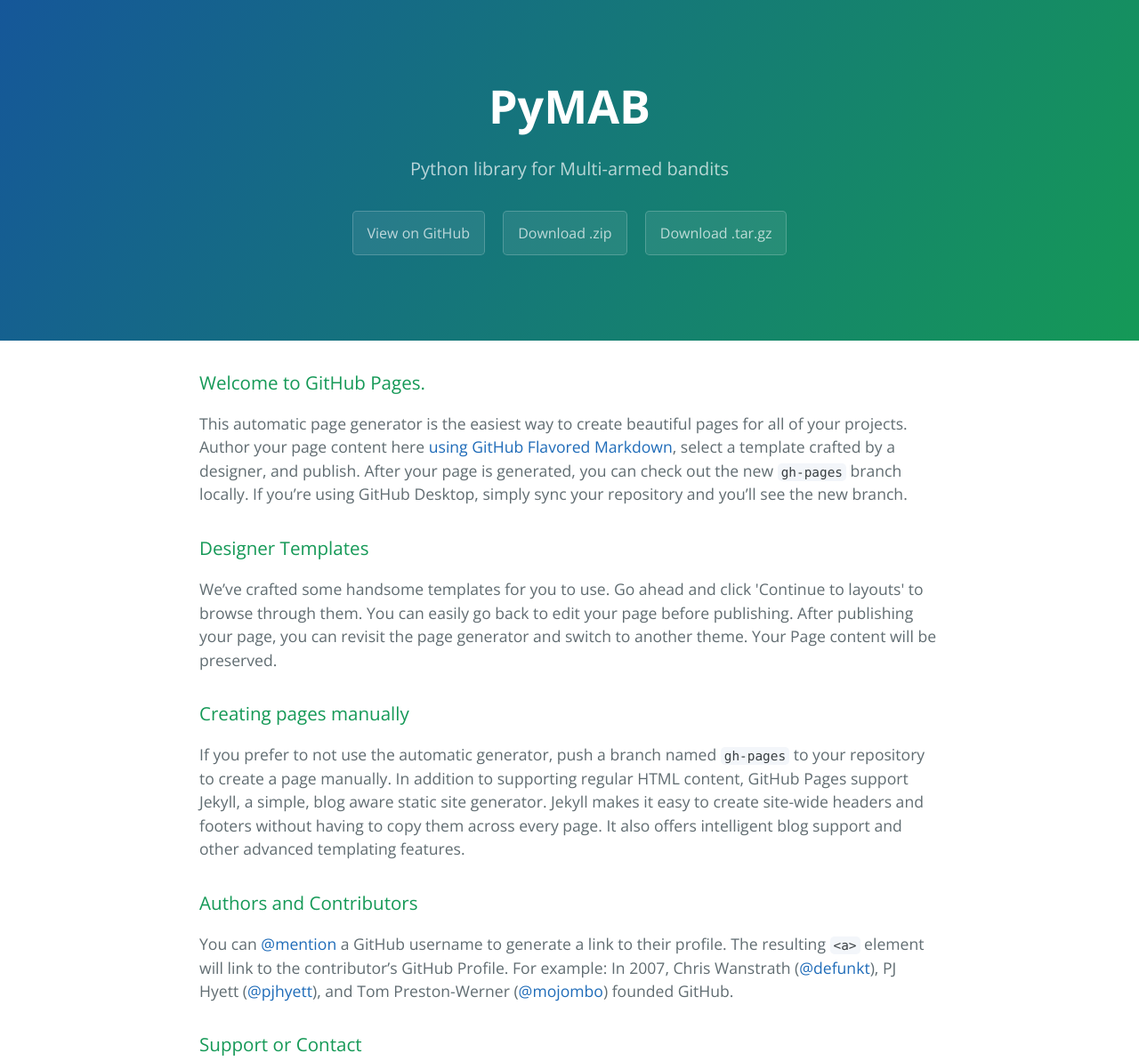
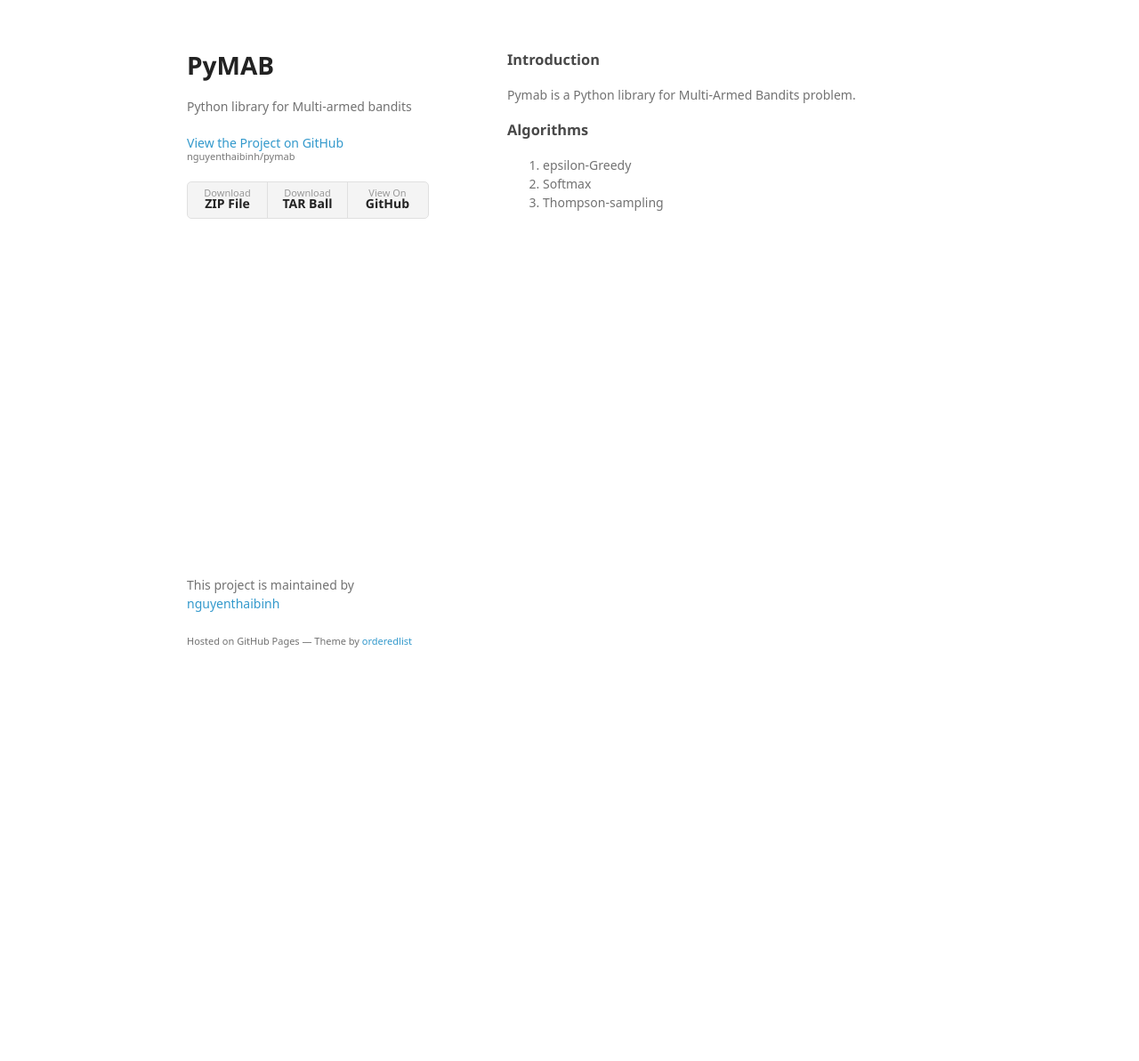
Before and after one commit to nguyenthaibinh/PyMab, a plain HTML site: page index.html in a window 1280 px wide. Shown: the top 1193 px of the page at 89% size. After the commit the page ends 800 px from the top, so only its background shows below. Drawn offline with nearby package versions, Linux system fonts and the light colour scheme; a web font is replaced by a local one.

Commit message:
Create gh-pages branch via GitHub

```diff
--- a/index.html
+++ b/index.html
@@ -1,57 +1,53 @@
-<!DOCTYPE html>
-<html lang="en-us">
+<!doctype html>
+<html>
   <head>
-    <meta charset="UTF-8">
+    <meta charset="utf-8">
+    <meta http-equiv="X-UA-Compatible" content="chrome=1">
     <title>PyMAB by nguyenthaibinh</title>
-    <meta name="viewport" content="width=device-width, initial-scale=1">
-    <link rel="stylesheet" type="text/css" href="stylesheets/normalize.css" media="screen">
-    <link href='https://fonts.googleapis.com/css?family=Open+Sans:400,700' rel='stylesheet' type='text/css'>
-    <link rel="stylesheet" type="text/css" href="stylesheets/stylesheet.css" media="screen">
-    <link rel="stylesheet" type="text/css" href="stylesheets/github-light.css" media="screen">
+
+    <link rel="stylesheet" href="stylesheets/styles.css">
+    <link rel="stylesheet" href="stylesheets/github-light.css">
+    <meta name="viewport" content="width=device-width">
+    <!--[if lt IE 9]>
+    <script src="//html5shiv.googlecode.com/svn/trunk/html5.js"></script>
+    <![endif]-->
   </head>
   <body>
-    <section class="page-header">
-      <h1 class="project-name">PyMAB</h1>
-      <h2 class="project-tagline">Python library for Multi-armed bandits</h2>
-      <a href="https://github.com/nguyenthaibinh/pymab" class="btn">View on GitHub</a>
-      <a href="https://github.com/nguyenthaibinh/pymab/zipball/master" class="btn">Download .zip</a>
-      <a href="https://github.com/nguyenthaibinh/pymab/tarball/master" class="btn">Download .tar.gz</a>
-    </section>
+    <div class="wrapper">
+      <header>
+        <h1>PyMAB</h1>
+        <p>Python library for Multi-armed bandits</p>
 
-    <section class="main-content">
-      <h3>
-<a id="welcome-to-github-pages" class="anchor" href="#welcome-to-github-pages" aria-hidden="true"><span class="octicon octicon-link"></span></a>Welcome to GitHub Pages.</h3>
+        <p class="view"><a href="https://github.com/nguyenthaibinh/pymab">View the Project on GitHub <small>nguyenthaibinh/pymab</small></a></p>
 
-<p>This automatic page generator is the easiest way to create beautiful pages for all of your projects. Author your page content here <a href="https://guides.github.com/features/mastering-markdown/">using GitHub Flavored Markdown</a>, select a template crafted by a designer, and publish. After your page is generated, you can check out the new <code>gh-pages</code> branch locally. If you’re using GitHub Desktop, simply sync your repository and you’ll see the new branch.</p>
+
+        <ul>
+          <li><a href="https://github.com/nguyenthaibinh/pymab/zipball/master">Download <strong>ZIP File</strong></a></li>
+          <li><a href="https://github.com/nguyenthaibinh/pymab/tarball/master">Download <strong>TAR Ball</strong></a></li>
+          <li><a href="https://github.com/nguyenthaibinh/pymab">View On <strong>GitHub</strong></a></li>
+        </ul>
+      </header>
+      <section>
+        <h3>
+<a id="introduction" class="anchor" href="#introduction" aria-hidden="true"><span class="octicon octicon-link"></span></a>Introduction</h3>
+
+<p>Pymab is a Python library for Multi-Armed Bandits problem.</p>
 
 <h3>
-<a id="designer-templates" class="anchor" href="#designer-templates" aria-hidden="true"><span class="octicon octicon-link"></span></a>Designer Templates</h3>
+<a id="algorithms" class="anchor" href="#algorithms" aria-hidden="true"><span class="octicon octicon-link"></span></a>Algorithms</h3>
 
-<p>We’ve crafted some handsome templates for you to use. Go ahead and click 'Continue to layouts' to browse through them. You can easily go back to edit your page before publishing. After publishing your page, you can revisit the page generator and switch to another theme. Your Page content will be preserved.</p>
-
-<h3>
-<a id="creating-pages-manually" class="anchor" href="#creating-pages-manually" aria-hidden="true"><span class="octicon octicon-link"></span></a>Creating pages manually</h3>
-
-<p>If you prefer to not use the automatic generator, push a branch named <code>gh-pages</code> to your repository to create a page manually. In addition to supporting regular HTML content, GitHub Pages support Jekyll, a simple, blog aware static site generator. Jekyll makes it easy to create site-wide headers and footers without having to copy them across every page. It also offers intelligent blog support and other advanced templating features.</p>
-
-<h3>
-<a id="authors-and-contributors" class="anchor" href="#authors-and-contributors" aria-hidden="true"><span class="octicon octicon-link"></span></a>Authors and Contributors</h3>
-
-<p>You can <a href="https://github.com/blog/821" class="user-mention">@mention</a> a GitHub username to generate a link to their profile. The resulting <code>&lt;a&gt;</code> element will link to the contributor’s GitHub Profile. For example: In 2007, Chris Wanstrath (<a href="https://github.com/defunkt" class="user-mention">@defunkt</a>), PJ Hyett (<a href="https://github.com/pjhyett" class="user-mention">@pjhyett</a>), and Tom Preston-Werner (<a href="https://github.com/mojombo" class="user-mention">@mojombo</a>) founded GitHub.</p>
-
-<h3>
-<a id="support-or-contact" class="anchor" href="#support-or-contact" aria-hidden="true"><span class="octicon octicon-link"></span></a>Support or Contact</h3>
-
-<p>Having trouble with Pages? Check out our <a href="https://help.github.com/pages">documentation</a> or <a href="https://github.com/contact">contact support</a> and we’ll help you sort it out.</p>
-
-      <footer class="site-footer">
-        <span class="site-footer-owner"><a href="https://github.com/nguyenthaibinh/pymab">PyMAB</a> is maintained by <a href="https://github.com/nguyenthaibinh">nguyenthaibinh</a>.</span>
-
-        <span class="site-footer-credits">This page was generated by <a href="https://pages.github.com">GitHub Pages</a> using the <a href="https://github.com/jasonlong/cayman-theme">Cayman theme</a> by <a href="https://twitter.com/jasonlong">Jason Long</a>.</span>
+<ol>
+<li>epsilon-Greedy</li>
+<li>Softmax</li>
+<li>Thompson-sampling</li>
+</ol>
+      </section>
+      <footer>
+        <p>This project is maintained by <a href="https://github.com/nguyenthaibinh">nguyenthaibinh</a></p>
+        <p><small>Hosted on GitHub Pages &mdash; Theme by <a href="https://github.com/orderedlist">orderedlist</a></small></p>
       </footer>
-
-    </section>
-
+    </div>
+    <script src="javascripts/scale.fix.js"></script>
 
   </body>
 </html>
```
Also changed, not shown: params.json (+1 -1 lines).
